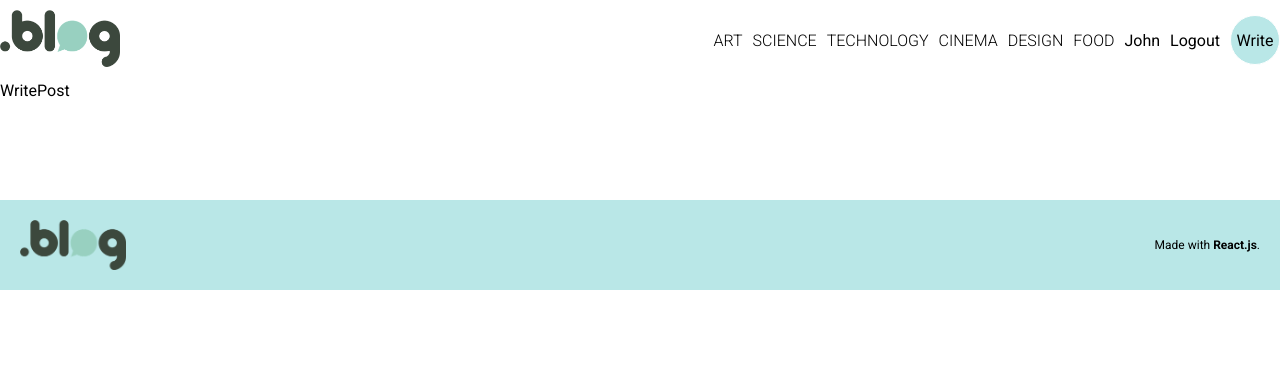
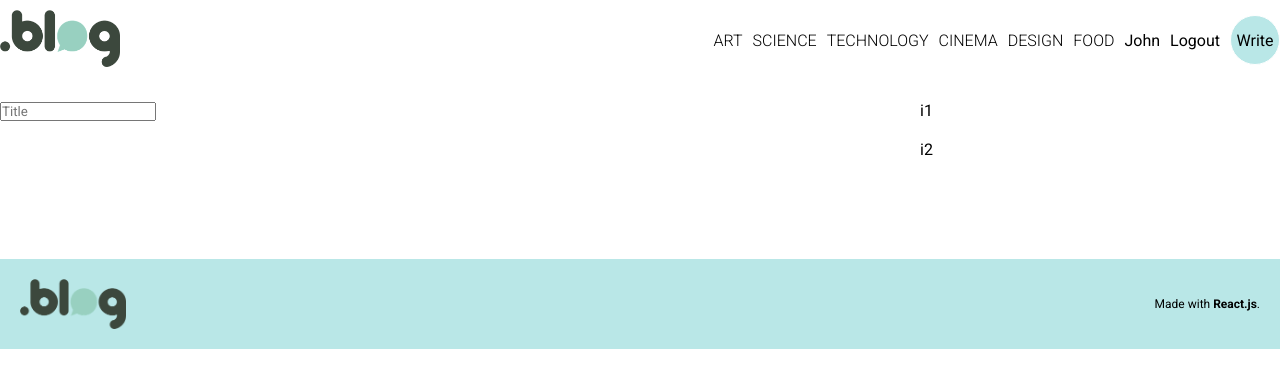
Before and after one commit to IzaanArain/mern-mysql-blog, a React (Vite) app in the folder client/: page /write in a window 1280 px wide. Shown: the top 388 px of the page. Built offline with nearby package versions, Linux system fonts and the light colour scheme.

Commit message:
Post view page done

```diff
--- a/client/package.json
+++ b/client/package.json
@@ -12,6 +12,7 @@
   "dependencies": {
     "react": "^18.3.1",
     "react-dom": "^18.3.1",
+    "react-quill": "^2.0.0",
     "react-router-dom": "^6.24.1"
   },
   "devDependencies": {
--- a/client/src/assets/scss/components/_menu.scss
+++ b/client/src/assets/scss/components/_menu.scss
@@ -1,3 +1,4 @@
+@use "../abstracts/_abstracts" as *;
 
 // MENU
 
--- a/client/src/assets/scss/pages/_viewPost.scss
+++ b/client/src/assets/scss/pages/_viewPost.scss
@@ -1,8 +1,7 @@
-@use "../abstracts/_abstracts" as *;
 
 // SINGLE POST VIEW
 
-.post-view {
+.view-post {
   display: flex;
   gap: 50px;
 
--- a/client/src/assets/scss/pages/_writePost.scss
+++ b/client/src/assets/scss/pages/_writePost.scss
@@ -1,2 +1,18 @@
+// WRITE SINGLE POST
 
-// WRITE SINGLE POST
+.post-write {
+  margin-top: 20px;
+  display: flex;
+  gap: 20px;
+
+  .content {
+    flex: 5;
+  }
+
+  .menu {
+    flex: 2;
+    display: flex;
+    flex-direction: column;
+    gap: 20px;
+  }
+}
--- a/client/src/assets/scss/style.css
+++ b/client/src/assets/scss/style.css
@@ -4,6 +4,46 @@
   padding: 0;
   box-sizing: border-box;
   font-family: "Roboto", sans-serif;
+}
+
+.menu {
+  flex: 2;
+  display: flex;
+  flex-direction: column;
+  gap: 25px;
+}
+.menu h1 {
+  font-size: 20px;
+  color: #555;
+}
+.menu .post {
+  display: flex;
+  flex-direction: column;
+  gap: 10px;
+}
+.menu .post img {
+  width: 100%;
+  height: 200px;
+  -o-object-fit: cover;
+     object-fit: cover;
+}
+.menu .post h2 {
+  color: #555;
+}
+.menu .post button {
+  width: -moz-max-content;
+  width: max-content;
+  padding: 10px 20px;
+  border: none;
+  cursor: pointer;
+  background-color: white;
+  border: 1px solid teal;
+  color: teal;
+}
+.menu .post button:hover {
+  border: 1px solid white;
+  background-color: #b9e7e7;
+  color: black;
 }
 
 .app {
@@ -178,91 +218,67 @@ footer img {
   color: black;
 }
 
-.post-view {
+.view-post {
   display: flex;
   gap: 50px;
 }
-.post-view .content {
+.view-post .content {
   flex: 5;
   display: flex;
   flex-direction: column;
   gap: 10px;
 }
-.post-view .content img {
+.view-post .content img {
   width: 100%;
   height: 300px;
   -o-object-fit: cover;
      object-fit: cover;
 }
-.post-view .content .user {
+.view-post .content .user {
   display: flex;
   align-items: center;
   gap: 10px;
   font-size: 14px;
 }
-.post-view .content .user img {
+.view-post .content .user img {
   width: 50px;
   height: 50px;
   border-radius: 50%;
   -o-object-fit: cover;
      object-fit: cover;
 }
-.post-view .content .user span {
+.view-post .content .user span {
   font-weight: bold;
 }
-.post-view .content .edit {
+.view-post .content .edit {
   display: flex;
   gap: 5px;
 }
-.post-view .content .edit img {
+.view-post .content .edit img {
   width: 20px;
   height: 20px;
   cursor: pointer;
 }
-.post-view .content h1 {
+.view-post .content h1 {
   font-size: 42px;
   color: #333;
 }
-.post-view .content p {
+.view-post .content p {
   text-align: justify;
   line-height: 30px;
 }
-.post-view .menu {
+
+.post-write {
+  margin-top: 20px;
+  display: flex;
+  gap: 20px;
+}
+.post-write .content {
+  flex: 5;
+}
+.post-write .menu {
   flex: 2;
   display: flex;
   flex-direction: column;
-  gap: 25px;
-}
-.post-view .menu h1 {
-  font-size: 20px;
-  color: #555;
-}
-.post-view .menu .post {
-  display: flex;
-  flex-direction: column;
-  gap: 10px;
-}
-.post-view .menu .post img {
-  width: 100%;
-  height: 200px;
-  -o-object-fit: cover;
-     object-fit: cover;
-}
-.post-view .menu .post h2 {
-  color: #555;
-}
-.post-view .menu .post button {
-  width: -moz-max-content;
-  width: max-content;
-  padding: 10px 20px;
-  border: none;
-  cursor: pointer;
-  background-color: white;
-  border: 1px solid teal;
-  color: teal;
-}
-.post-view .menu .post button:hover {
-  border: 1px solid white;
-  background-color: #b9e7e7;
-  color: black;
+  gap: 20px;
 }/*# sourceMappingURL=style.css.map */
--- a/client/src/pages/post/ViewPost.jsx
+++ b/client/src/pages/post/ViewPost.jsx
@@ -5,7 +5,7 @@ import Menu from "../../components/menu/Menu";
 const ViewPost = () => {
   return (
     <>
-      <section className="post-view">
+      <section className="view-post">
         <article className="content">
           <img
             src="https://images.pexels.com/photos/7008010/pexels-photo-7008010.jpeg?auto=compress&cs=tinysrgb&w=1260&h=750&dpr=2"
--- a/client/src/pages/post/WritePost.jsx
+++ b/client/src/pages/post/WritePost.jsx
@@ -3,7 +3,15 @@ import React from "react";
 const WritePost = () => {
   return (
     <>
-      <div>WritePost</div>
+      <section className="post-write">
+        <section className="content">
+          <input type="text" placeholder="Title"/>
+        </section>
+        <div className="menu">
+          <div className="item">i1</div>
+          <div className="item">i2</div>
+        </div>
+      </section>
     </>
   );
 };
```
Also changed, not shown: 2 other files (tests, documents, lock files or other folders).
